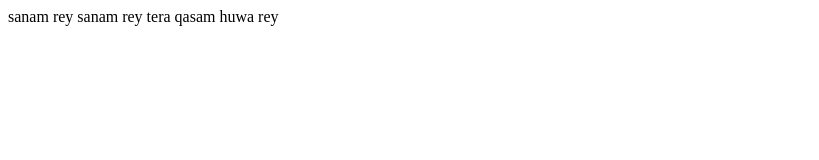
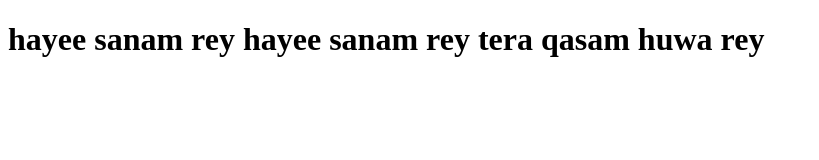
Before and after one commit to syedadil03/Python-Practice, a plain HTML site: page index.html in a window 1280 px wide. Shown: the whole page, without its empty margins (0-819 px from the left). Drawn offline with Linux system fonts and the light colour scheme.

Commit message:
Update index.html

```diff
--- a/index.html
+++ b/index.html
@@ -5,7 +5,7 @@
 </head>
 <body>
     <div>
-        sanam rey sanam rey tera qasam huwa rey
+        <h1>hayee sanam rey hayee sanam rey tera qasam huwa rey</h1>
     </div>
 
 </body>
```
